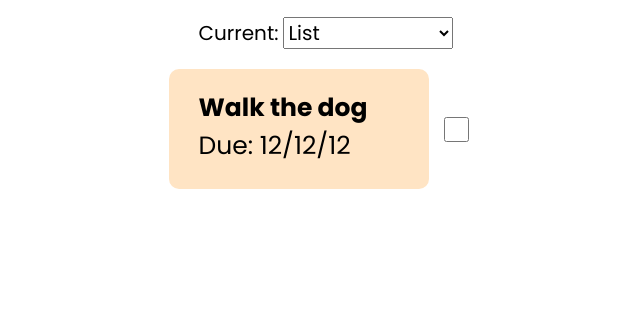
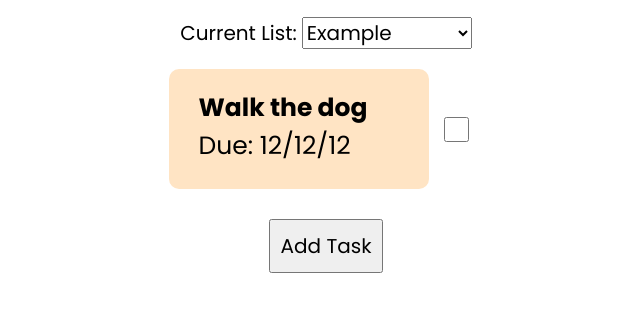
Before and after one commit to Mouzone/todo-list, a website built with webpack: page src/index.html in a window 1280 px wide. Shown: the part 158-470 px from the top of the page, without its empty margins (314-954 px from the left). Built offline with nearby package versions, Linux system fonts and the light colour scheme.

Commit message:
Create html button and style it to create enw tasks

```diff
--- a/src/index.html
+++ b/src/index.html
@@ -6,12 +6,11 @@
     </head>
     <body>
         <h1> ToDo </h1>
-
         <div id="select">
-            <label for="lists">Current:</label>
+            <label for="lists">Current List:</label>
 
             <select name="lists" id="lists">
-                <option value="list">List</option>
+                <option value="list">Example</option>
                 <option value="due-today">Due: Today</option>
                 <option value="due-this-week">Due: This Week</option>
             </select>
@@ -26,6 +25,9 @@
                 <input type="checkbox" id="task1" name="vehicle1" value="Bike">
                 <label for="task1"></label>
             </div>
+            <div class="button-enclosure">
+                <button> Add Task</button>
+            </div>
         </div>
     </body>
 </html>
--- a/src/style.css
+++ b/src/style.css
@@ -32,6 +32,13 @@ h1 {
     height: 30px;
     font-size: 20px;
 }
+
+#tasks {
+    display: grid;
+    grid-auto-flow: row;
+    gap: 30px;
+}
+
 .task {
     display: flex;
     gap: 15px;
@@ -53,3 +60,14 @@ input {
     height: 25px;
     align-self: center;
 }
+
+.button-enclosure {
+    display: grid;
+}
+
+button {
+    font-size: 20px;
+    padding: 10px;
+    justify-self: center;
+
+}
```
